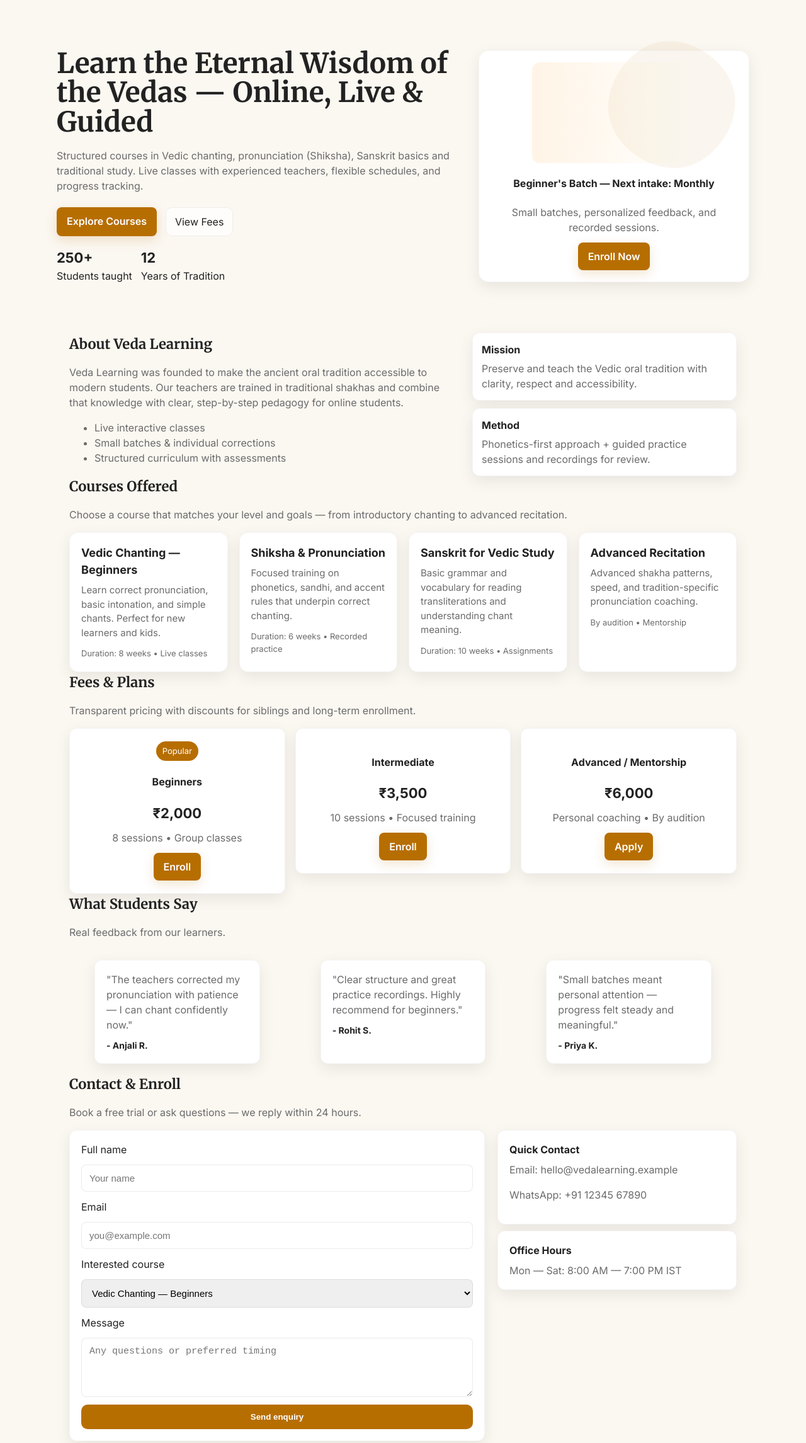
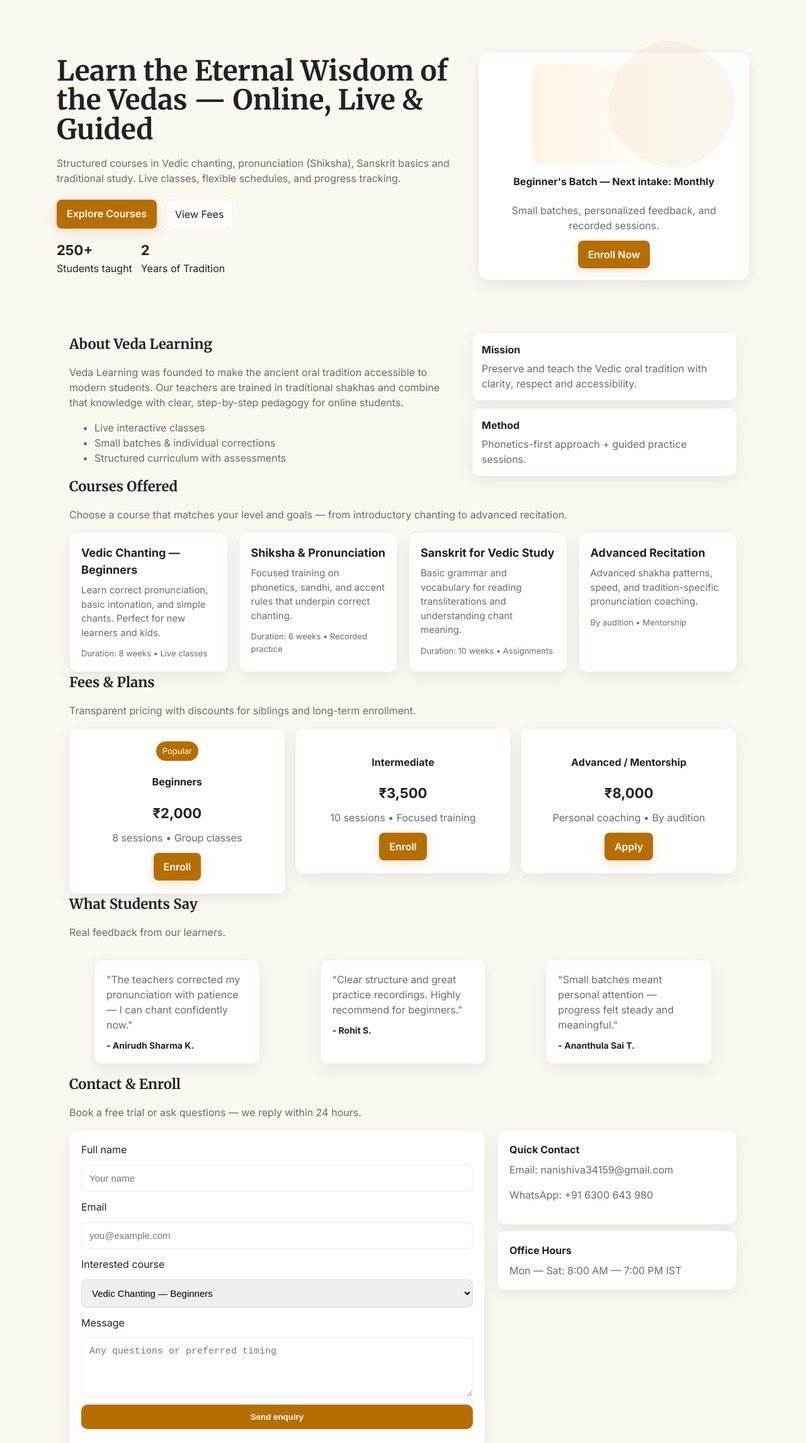
Before and after one commit to ASubramanyamSharma/Vedas-Upanishads, a plain HTML site: page index.html in a window 1280 px wide. Shown: the part 93-2384 px from the top of the page at 63% size. Drawn offline with Linux system fonts and the light colour scheme.

Commit message:
Update index.html

```diff
--- a/index.html
+++ b/index.html
@@ -1,15 +1,15 @@
-<!doctype html>
+<index.html>
 <html lang="en">
 <head>
   <meta charset="utf-8" />
   <meta name="viewport" content="width=device-width,initial-scale=1" />
   <title>Veda Learning — Learn the Eternal Wisdom</title>
-  <meta name="description" content="Veda Learning — Online courses for Vedic chanting, Sanskrit basics, and Vedic studies. Join live classes, get certified, and learn from experienced teachers." />
+  <meta name="description" content="Veda Learning — Online courses for Vedic chanting, Sanskrit basics, and Vedic studies. Join live classes." />
   <meta name="theme-color" content="#F5EDE1" />
 
   <!-- Social sharing -->
   <meta property="og:title" content="Veda Learning — Learn the Eternal Wisdom" />
-  <meta property="og:description" content="Online Vedic chanting and Vedic studies — live classes, structured courses, and trusted teachers." />
+  <meta property="og:description" content="Online Vedic chanting and Vedic studies — live classes, structured courses." />
   <meta property="og:image" content="" />
   <meta property="og:type" content="website" />
 
@@ -315,7 +315,7 @@
       <div class="hero-grid">
         <div class="hero-left">
           <h2>Learn the Eternal Wisdom of the Vedas — Online, Live & Guided</h2>
-          <p class="lead">Structured courses in Vedic chanting, pronunciation (Shiksha), Sanskrit basics and traditional study. Live classes with experienced teachers, flexible schedules, and progress tracking.</p>
+          <p class="lead">Structured courses in Vedic chanting, pronunciation (Shiksha), Sanskrit basics and traditional study. Live classes, flexible schedules, and progress tracking.</p>
 
           <div class="hero-ctas">
             <a class="cta" href="#courses">Explore Courses</a>
@@ -331,7 +331,7 @@
             </div>
             <div class="stat" style="text-align:left">
               <div>
-                <strong>12</strong>
+                <strong>2</strong>
                 <div class="small">Years of Tradition</div>
               </div>
             </div>
@@ -378,7 +378,7 @@
           </div>
           <div style="background:linear-gradient(180deg,#fff,#fff); padding:14px; border-radius:12px; box-shadow:var(--shadow); border:1px solid rgba(0,0,0,0.04)">
             <strong>Method</strong>
-            <p class="muted" style="margin:6px 0 0;">Phonetics-first approach + guided practice sessions and recordings for review.</p>
+            <p class="muted" style="margin:6px 0 0;">Phonetics-first approach + guided practice sessions.</p>
           </div>
         </div>
       </div>
@@ -439,7 +439,7 @@
 
         <div class="price">
           <h4>Advanced / Mentorship</h4>
-          <div class="price-amt">₹6,000</div>
+          <div class="price-amt">₹8,000</div>
           <div class="muted">Personal coaching • By audition</div>
           <div style="margin-top:12px"><a class="cta" href="#contact">Apply</a></div>
         </div>
@@ -454,7 +454,7 @@
       <div style="margin-top:16px" class="test-grid">
         <blockquote class="testimonial">
           <p class="muted">"The teachers corrected my pronunciation with patience — I can chant confidently now."</p>
-          <strong>- Anjali R.</strong>
+          <strong>- Anirudh Sharma K.</strong>
         </blockquote>
 
         <blockquote class="testimonial">
@@ -464,7 +464,7 @@
 
         <blockquote class="testimonial">
           <p class="muted">"Small batches meant personal attention — progress felt steady and meaningful."</p>
-          <strong>- Priya K.</strong>
+          <strong>- Ananthula Sai T.</strong>
         </blockquote>
       </div>
     </section>
@@ -503,8 +503,8 @@
         <aside style="display:flex; flex-direction:column; gap:10px;">
           <div class="contact-card">
             <strong>Quick Contact</strong>
-            <p class="muted" style="margin:8px 0 0">Email: <a href="mailto:hello@vedalearning.example">hello@vedalearning.example</a></p>
-            <p class="muted">WhatsApp: <a href="tel:+911234567890">+91 12345 67890</a></p>
+            <p class="muted" style="margin:8px 0 0">Email: <a href="mailto:Nanishiva34159@gmail.com">nanishiva34159@gmail.com</a></p>
+            <p class="muted">WhatsApp: <a href="tel:+916300643980">+91 6300 643 980</a></p>
           </div>
 
           <div class="contact-card">
```
